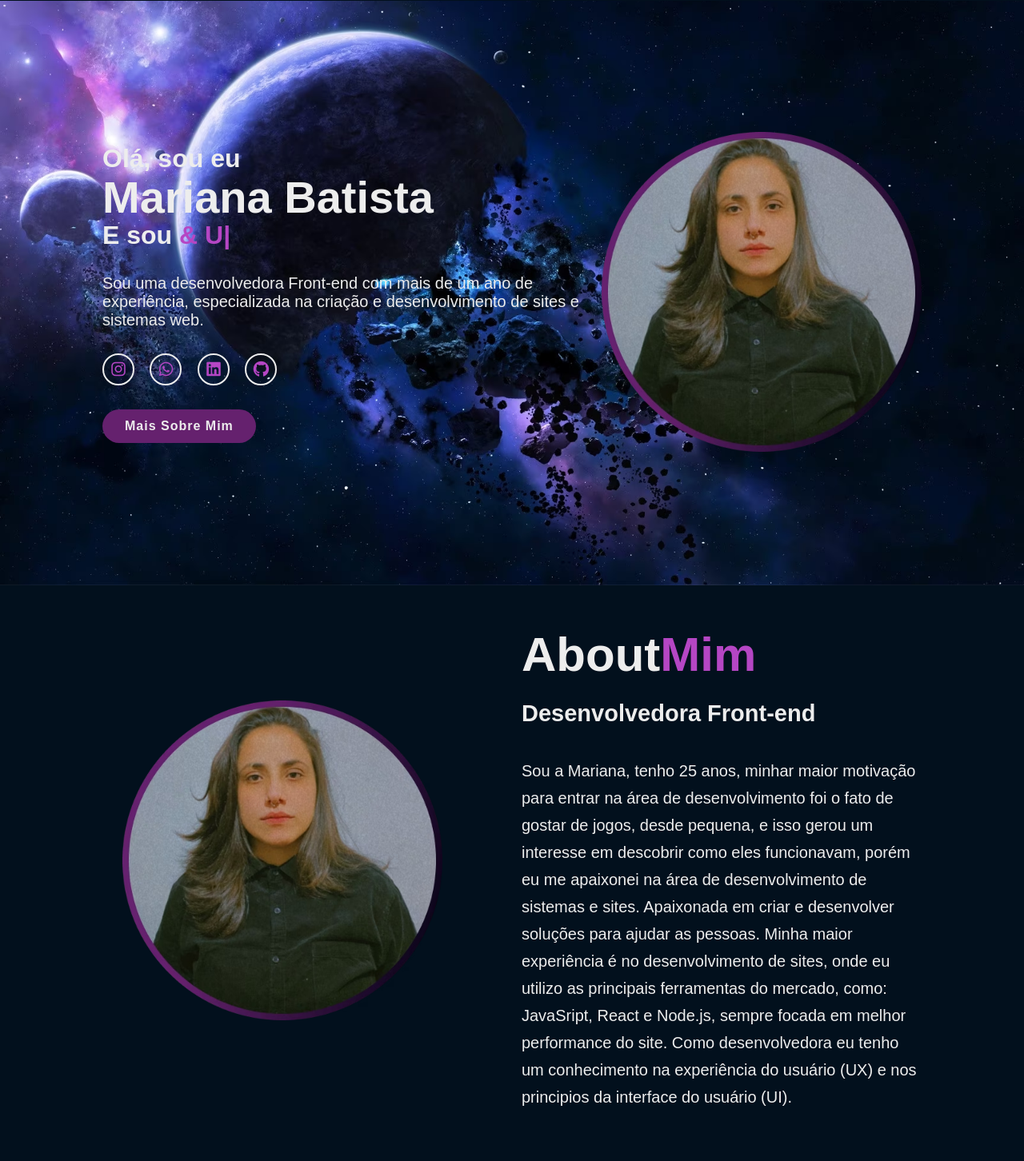
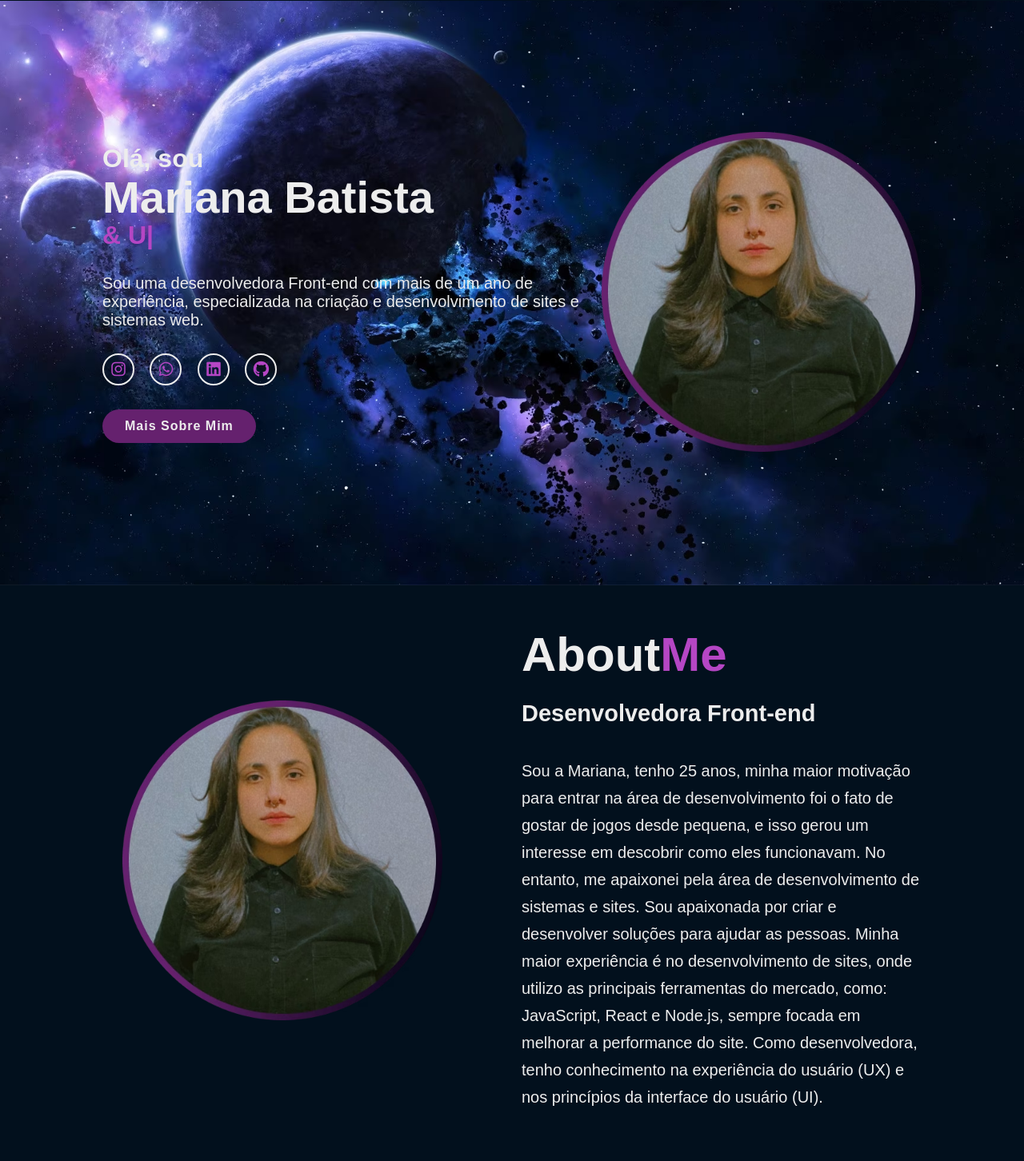
Before and after one commit to maahbatistaa/personal-portfolio, a plain HTML site: page index.html in a window 1280 px wide. Shown: the part 68-1520 px from the top of the page at 80% size. Drawn offline with nearby package versions, Linux system fonts and the light colour scheme.

Commit message:
Correção em sintaxe dentro do head e correção ortográfica
Havia uma aspas a mais em um item no head, também fiz a correção de alguns erros ortográficos que creio que passaram despercebidos.

```diff
--- a/index.html
+++ b/index.html
@@ -17,7 +17,7 @@
     <nav class="navbar">
       <a href="#" style="--i:1" class="active">Home</a>
       <a href="#about" style="--i:2">About</a>
-      <a href="#skills" style="--i:3"">Skill</a>
+      <a href="#skills" style="--i:3">Skill</a>
       <a href=" #portfolio" style="--i:4">Portfolio</a>
       <a href="#contact" style="--i:5">Contact</a>
     </nav>
@@ -25,9 +25,9 @@
 
   <section class="home">
     <div class="home-content">
-      <h3>Olá, sou eu</h3>
+      <h3>Olá, sou</h3>
       <h1>Mariana Batista</h1>
-      <h3>E sou <span class="text"></span> </h3>
+      <h3><span class="text"></span> </h3>
       <p>Sou uma desenvolvedora Front-end com mais de um ano de experiência, especializada na criação e desenvolvimento de sites e sistemas web.
       </p>
       </p>
@@ -50,9 +50,9 @@
       <img src="./src/img/avatar.avif" alt="">
     </div>
     <div class="about-text">
-      <h2>About<span>Mim</span></h2>
+      <h2>About<span>Me</span></h2>
       <h4>Desenvolvedora Front-end </h4>
-      <p>Sou a Mariana, tenho 25 anos, minhar maior motivação para entrar na área de desenvolvimento foi o fato de gostar de jogos, desde pequena, e isso gerou um interesse em descobrir como eles funcionavam, porém eu me apaixonei na área de desenvolvimento de sistemas e sites. Apaixonada em criar e desenvolver soluções para ajudar as pessoas. Minha maior experiência é no desenvolvimento de sites, onde eu utilizo as principais ferramentas do mercado, como: JavaSript, React e Node.js, sempre focada em melhor performance do site. Como desenvolvedora eu tenho um conhecimento na experiência do usuário (UX) e nos principios da interface do usuário (UI).</p>
+      <p>Sou a Mariana, tenho 25 anos, minha maior motivação para entrar na área de desenvolvimento foi o fato de gostar de jogos desde pequena, e isso gerou um interesse em descobrir como eles funcionavam. No entanto, me apaixonei pela área de desenvolvimento de sistemas e sites. Sou apaixonada por criar e desenvolver soluções para ajudar as pessoas. Minha maior experiência é no desenvolvimento de sites, onde utilizo as principais ferramentas do mercado, como: JavaScript, React e Node.js, sempre focada em melhorar a performance do site. Como desenvolvedora, tenho conhecimento na experiência do usuário (UX) e nos princípios da interface do usuário (UI).</p>
     </div>
   </section>
 
```
